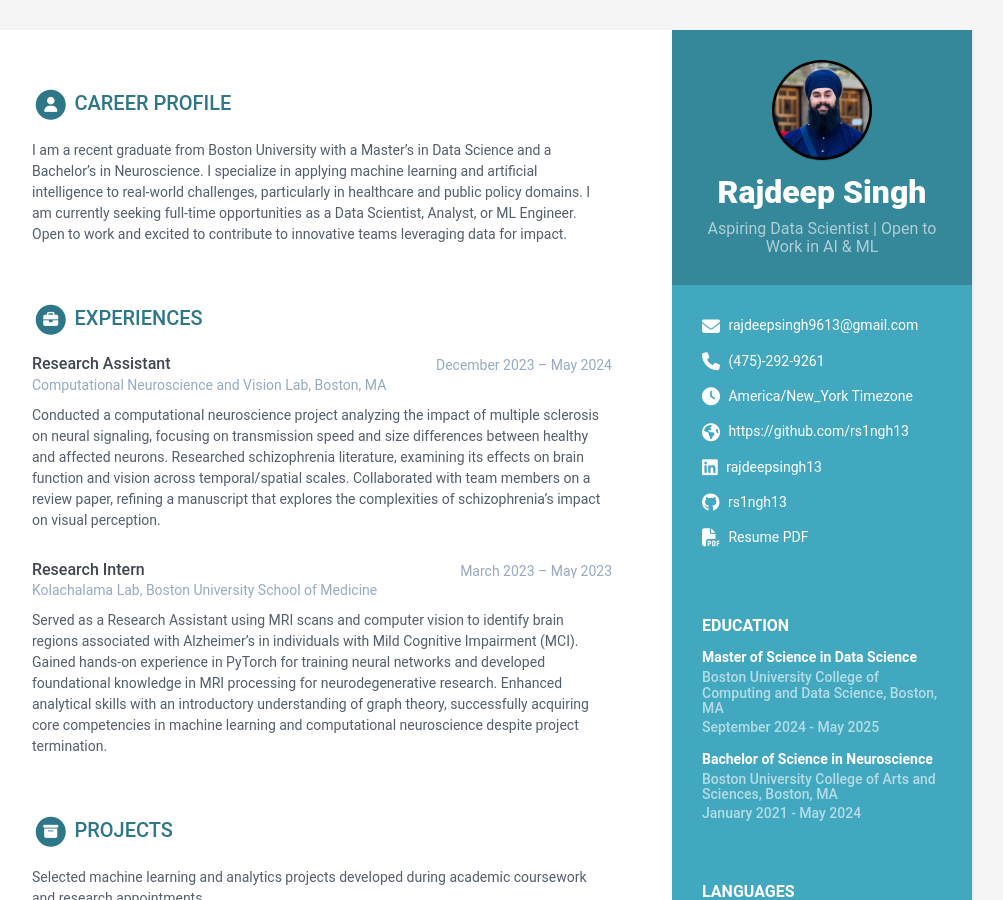
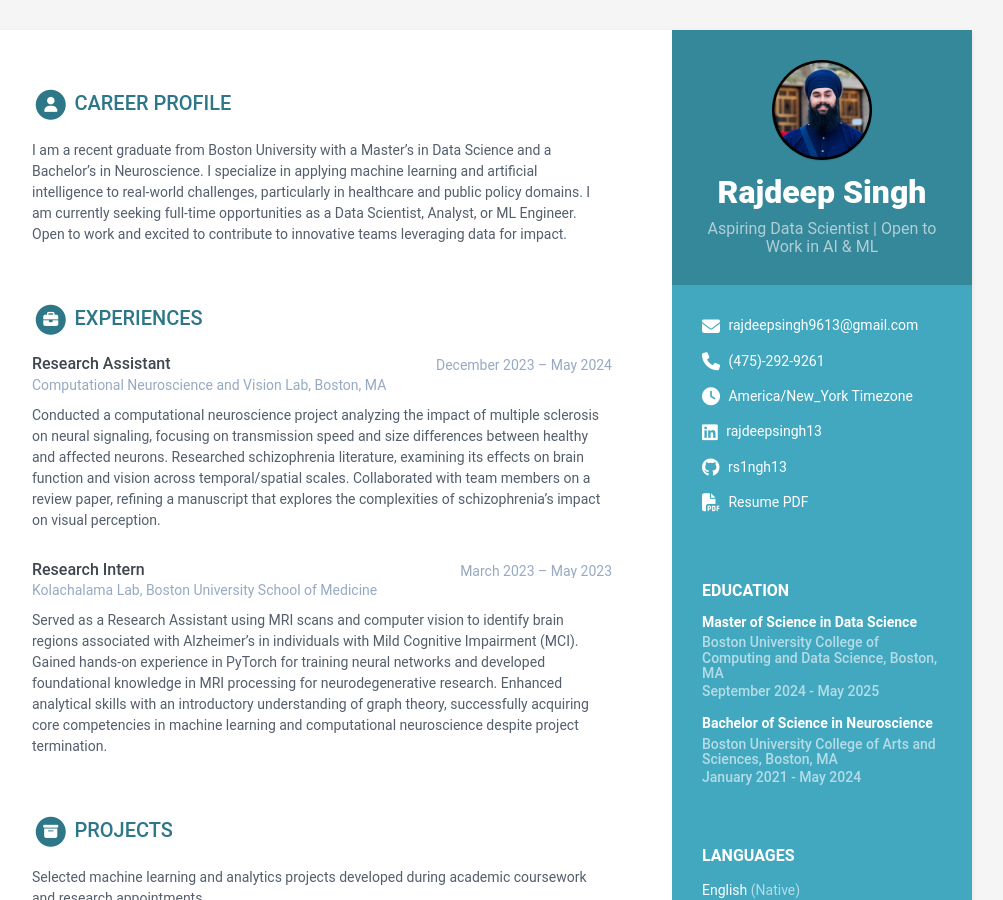
Before and after one commit to rs1ngh13/rajdeepsingh.github.io, a Jekyll site: the page built from index.html, in a window 1280 px wide and 900 px high. Shown: the whole window, without its empty margins (168-1171 px from the left). Built offline with Jekyll 4.4.1, drawn with Linux system fonts in a browser that asks for light colours; part of the change alters nothing that is shown.

Commit message:
Update data.yml

```diff
--- a/_data/data.yml
+++ b/_data/data.yml
@@ -15,7 +15,7 @@ sidebar:
   phone: (475)-292-9261
   timezone: America/New_York
   citizenship:
-  website: https://github.com/rs1ngh13
+  website:
   linkedin: rajdeepsingh13
   github: rs1ngh13
   telegram:
```
